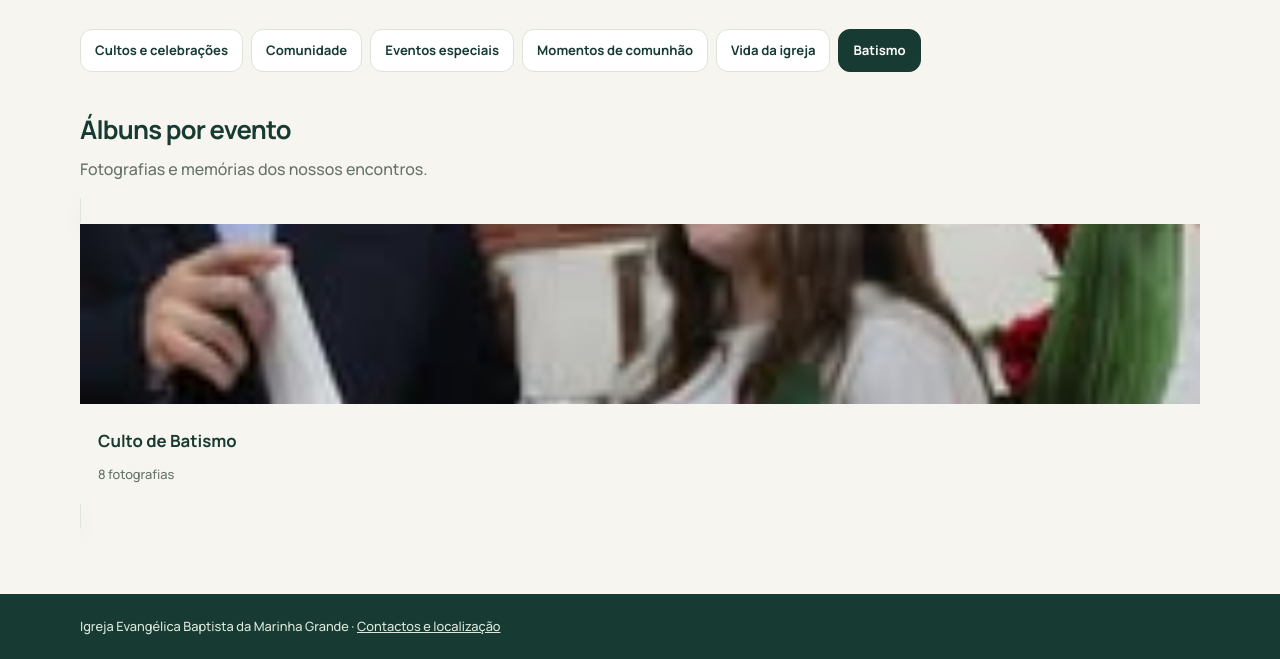
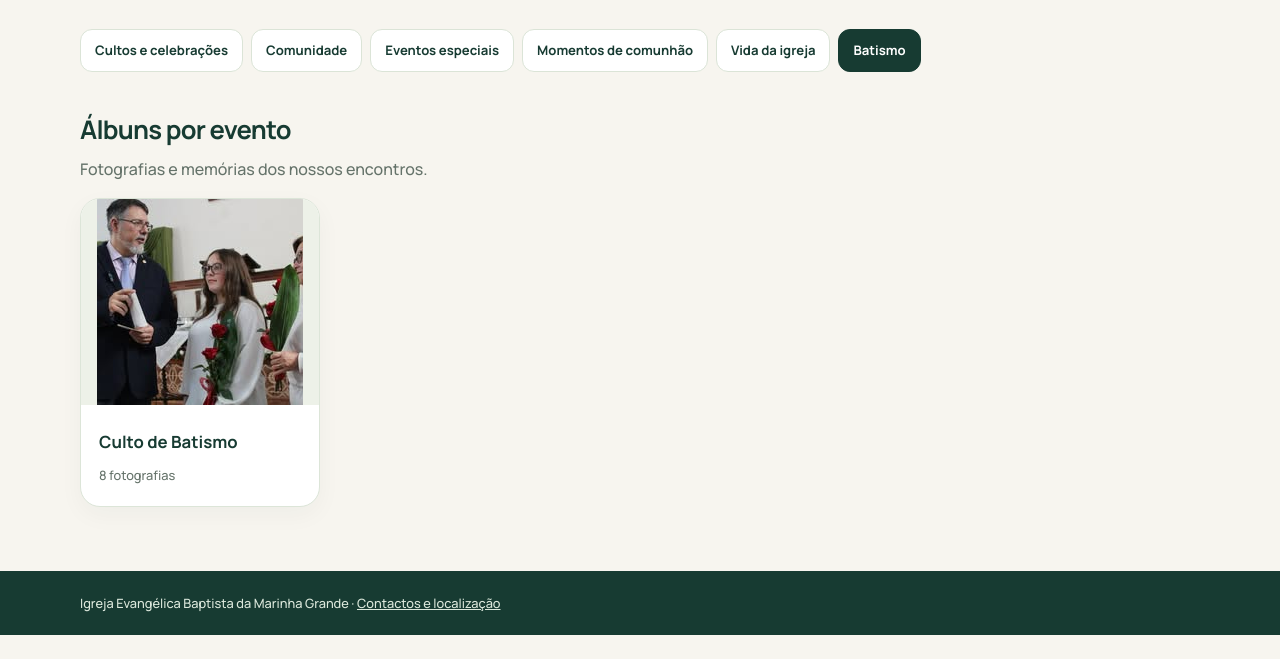
Before and after one commit to jhonyrodrigues92/Igreja_Baptista_M_Grande, a plain HTML site: page galeria/batismo.html in a window 1280 px wide. Shown: the part 437-1096 px from the top of the page. After the commit the page ends 1072 px from the top, so only its background shows below. Drawn offline with Linux system fonts and the light colour scheme.

Commit message:
Restore album grid display and constrain cover cards to compact dimensions

```diff
--- a/galeria/gallery.css
+++ b/galeria/gallery.css
@@ -24,3 +24,9 @@ body>header,body>footer{flex-shrink:0}
 .album-grid .album{min-width:0}
 .album-grid .album>img{display:block;width:100%;height:180px;object-fit:cover}
 @media(max-width:760px){.cover.topic-symbol{height:240px}}
+
+/* Restore the grid overridden by the general #albums loading container. */
+#albums.album-grid{display:grid;grid-template-columns:repeat(auto-fill,minmax(200px,240px));gap:20px;align-items:start}
+#albums.album-grid>a.album{display:block;width:100%;min-width:0}
+#albums.album-grid>a.album>img{display:block;width:100%;height:206px;aspect-ratio:auto;object-fit:contain;background:#edf1e8}
+@media(max-width:420px){#albums.album-grid{grid-template-columns:minmax(0,240px)}}
```
